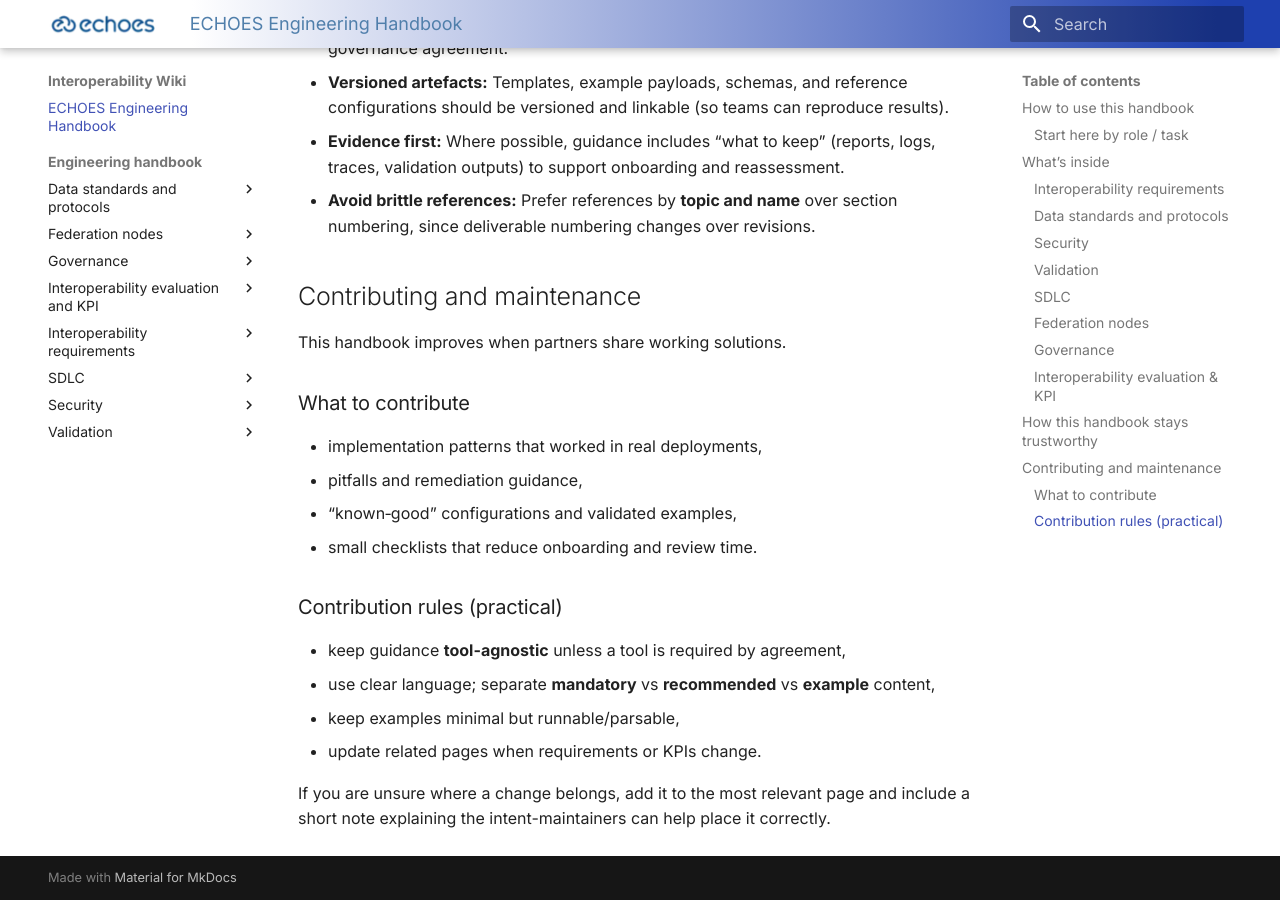
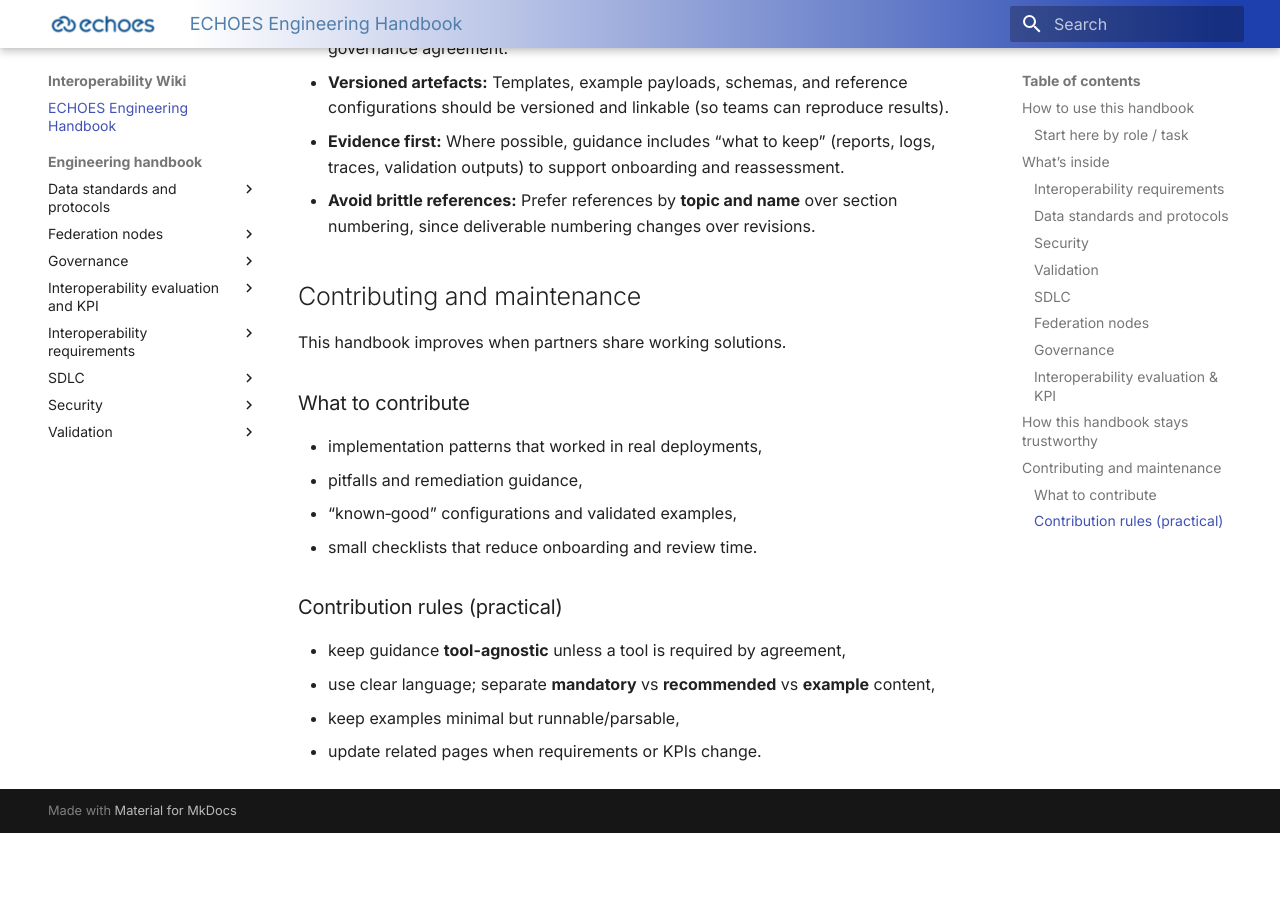
Before and after one commit to ECHOES-ECCCH-TECHNICAL/internal-documentation, an MkDocs documentation site: the page built from docs/index.md, in a window 1280 px wide and 900 px high, scrolled down 2707 px. Built offline with MkDocs 1.6.1 and Material for MkDocs 9.7.7, drawn with Linux system fonts in a browser that asks for light colours; after the commit the page ends 3540 px from its top, so only the background shows below that.

Commit message:
Change: minor changes - index.md

```diff
--- a/docs/index.md
+++ b/docs/index.md
@@ -106,5 +106,3 @@ This handbook improves when partners share working solutions.
 - use clear language; separate **mandatory** vs **recommended** vs **example** content,
 - keep examples minimal but runnable/parsable,
 - update related pages when requirements or KPIs change.
-
-If you are unsure where a change belongs, add it to the most relevant page and include a short note explaining the intent-maintainers can help place it correctly.
```
Also changed, not shown: docs/engineering-handbook/Data-standards-and-protocols/Data-standards/Identifiers-and_URIs/uri-management.md (+0 -1 lines).
